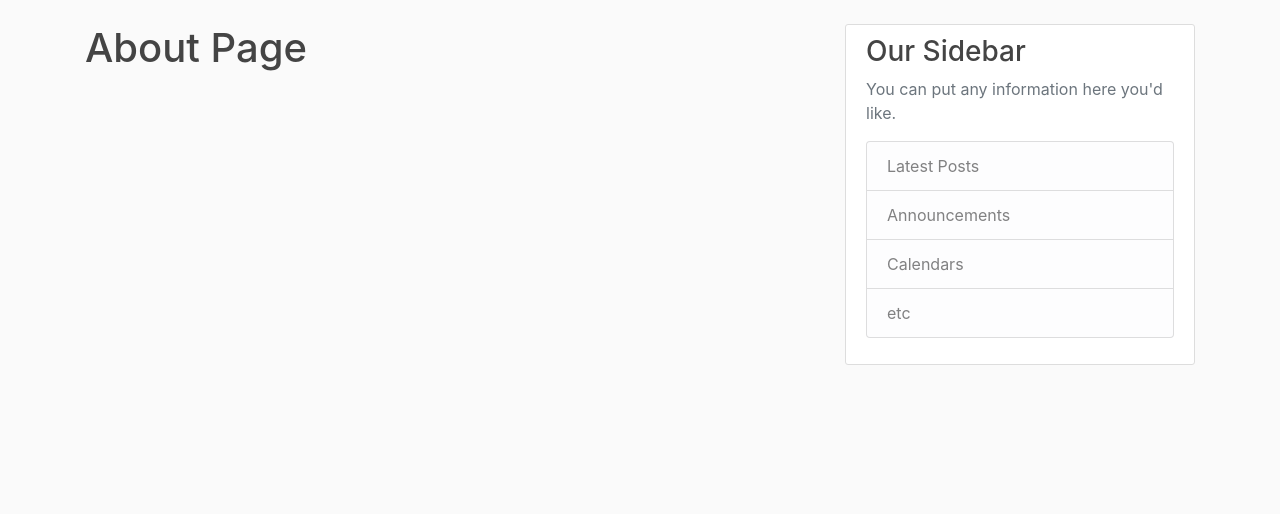
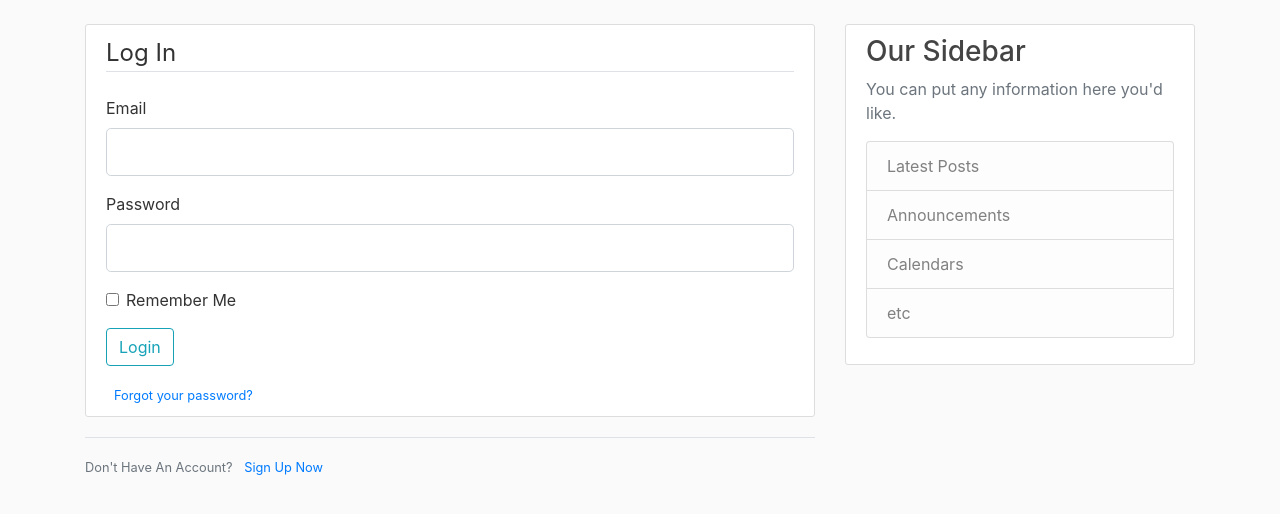
Before and after one commit to aphexes/flaskblog, a Flask app: page /login in a window 1280 px wide. Shown: the part 56-570 px from the top of the page. Run offline with Flask 2, Linux system fonts and the light colour scheme; some libraries are stand-ins or nearby versions.

Commit message:
commit three: form flash

```diff
--- a/flaskblog.py
+++ b/flaskblog.py
@@ -1,4 +1,4 @@
-from flask import Flask, render_template, url_for
+from flask import Flask, render_template, url_for, flash, redirect
 from forms import RegistrationForm, LoginForm
 
 app = Flask(__name__)
@@ -31,14 +31,25 @@ def home():
 def about():
     return render_template('about.html', title='About')
 
-@app.route("/register", methods=['GET', 'POST']) # list specifying methods allowed
+@app.route("/register", methods=['GET', 'POST']) # list specifying allowed methods
 def register():
     form = RegistrationForm()
+    if form.validate_on_submit():
+        flash(f'Account created for {form.username.data}!', 'success')
+        # bootstrap has different alert styles for success, warning, and danger
+        return redirect(url_for('home'))
+        # again, home refers to the FUNCTION name in line 25 and not the url path
     return render_template('register.html', title='Register', form=form)
 
-@app.route("/login")
+@app.route("/login", methods=['GET', 'POST'])
 def login():
     form = LoginForm()
+    if form.validate_on_submit():
+        if form.email.data == 'admin@blog.com' and form.password.data == 'password':
+            flash('You have been logged in!', 'success')
+            return redirect(url_for('home'))
+        else:
+            flash('Login unsuccessful. Please check username and password.', 'danger')
     return render_template('login.html', title='Login', form=form)
 
 # this conditional is only true if we run the script with python directly;
--- a/templates/layout.html
+++ b/templates/layout.html
@@ -26,13 +26,13 @@
             </button>
             <div class="collapse navbar-collapse" id="navbarToggle">
                 <div class="navbar-nav mr-auto">
-                <a class="nav-item nav-link" href="/">Home</a>
-                <a class="nav-item nav-link" href="/about">About</a>
+                <a class="nav-item nav-link" href="{{ url_for('home') }}">Home</a>
+                <a class="nav-item nav-link" href="{{ url_for('about') }}">About</a>
                 </div>
                 <!-- Navbar Right Side -->
                 <div class="navbar-nav">
-                <a class="nav-item nav-link" href="/login">Login</a>
-                <a class="nav-item nav-link" href="/register">Register</a>
+                <a class="nav-item nav-link" href="{{ url_for('login') }}">Login</a>
+                <a class="nav-item nav-link" href="{{ url_for('register') }}">Register</a>
                 </div>
             </div>
             </div>
@@ -42,6 +42,16 @@
     <main role="main" class="container">
         <div class="row">
           <div class="col-md-8">
+            {% with messages = get_flashed_messages(with_categories=true) %}
+            <!-- with_categories=true allows us to grab our success specification from our flash line in the register router (flaskblog.py) -->
+                {% if messages %}
+                    {% for category, message in messages %}
+                    <div class="alert alert-{{ category }}">
+                        {{ message }}
+                    </div>
+                    {% endfor %}
+                {% endif %}
+            {% endwith %}
             {% block content %}{% endblock %}
             <!-- within our home and about templates, we will inherit our layout template
             but override our content section with what is unique to each page -->
--- a/templates/login.html
+++ b/templates/login.html
@@ -1,4 +1,53 @@
 {% extends "layout.html" %}
 {% block content %}
-    <h1>About Page</h1>
+    <div class="content-section">
+        <form method="POST" action="">
+            {{ form.hidden_tag() }}     <!-- hidden tag sets Cross-Site Request Forgery Token; this works with the secret key for security protection -->
+            <fieldset class="form-group">
+                <legend class="border-bottom mb-4">Log In</legend>
+                <div class="form-group">
+                    {{ form.email.label(class="form-control-label") }}
+                    {% if form.email.errors %}
+                        {{ form.email(class="form-control form-control-lg is-invalid") }}
+                        <div class="invalid-feedback">
+                            {% for error in form.email.errors %}
+                            <span>{{ error }}</span>
+                            {% endfor %}
+                        </div>
+                    {% else %}
+                        {{ form.email(class="form-control form-control-lg") }}
+                    {% endif %}
+                </div>
+                <div class="form-group">
+                    {{ form.password.label(class="form-control-label") }}
+                    {% if form.password.errors %}
+                        {{ form.password(class="form-control form-control-lg is-invalid") }}
+                        <div class="invalid-feedback">
+                            {% for error in form.password.errors %}
+                            <span>{{ error }}</span>
+                            {% endfor %}
+                        </div>
+                    {% else %}
+                        {{ form.password(class="form-control form-control-lg") }}
+                    {% endif %}
+                </div>
+                <div class="form-check"> <!-- form-check specifies a checkbox -->
+                    {{ form.remember(class="form-check-input") }}
+                    {{ form.remember.label(class="form-check-label") }}
+                </div>
+            </fieldset>
+            <div class="form-group">
+                {{ form.submit(class="btn btn-outline-info") }}
+            </div>
+            <small class="text-muted ml-2"> <!-- ml-2 = margin-left 2px -->
+                <a href="#">Forgot your password?</a>    <!-- # = placeholder link-->
+            </small>
+        </form>
+    </div>
+    <div class="border-top pt-3">   <!-- padding top value 3 -->
+        <small class="text-muted">
+            Don't Have An Account? <a class="ml-2" href="{{ url_for('register') }}">Sign Up Now</a>
+            <!-- Retrieves the login page from the function @ line 39 on flaskblog.py, NOT the path -->
+        </small>
+    </div>
 {% endblock content %}
```
Also changed, not shown: templates/register.html (+42 -6 lines).
